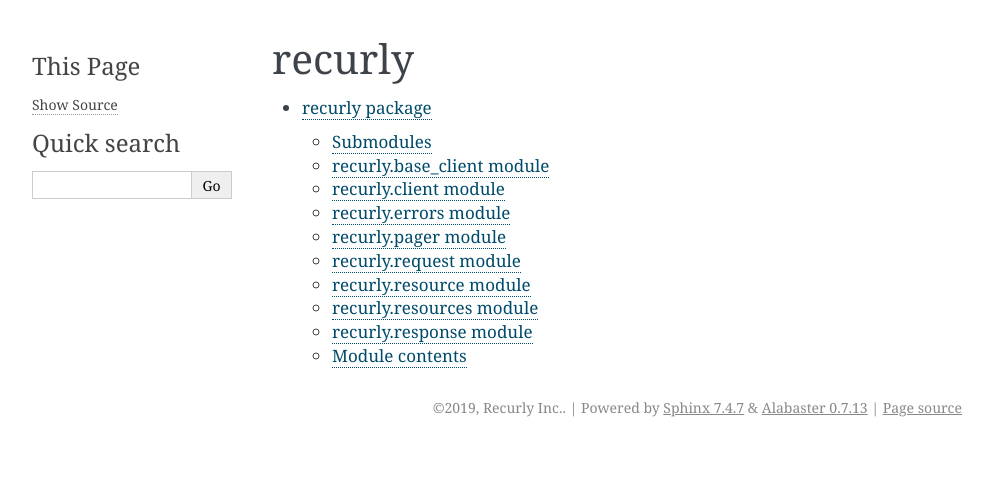
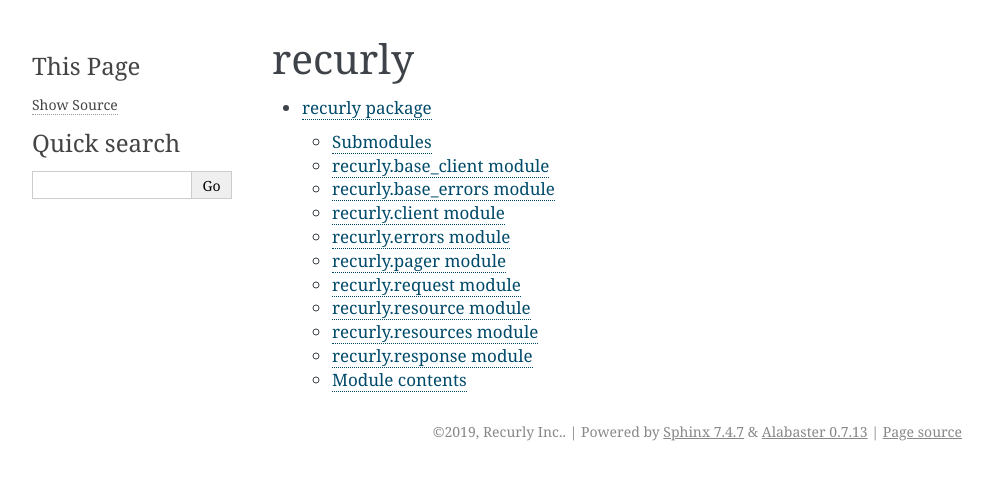
Before and after one commit to recurly/recurly-client-python, a Sphinx documentation site: the page built from docs/source/modules.rst, in a window 1280 px wide. Shown: the top 480 px of the page, without its empty margins (148-1141 px from the left). Built offline with Sphinx 7.4.7, drawn with Linux system fonts in a browser that asks for light colours.

```diff
--- a/docs/source/recurly.rst
+++ b/docs/source/recurly.rst
@@ -8,6 +8,14 @@
 ---------------------------
 
 .. automodule:: recurly.base_client
+    :members:
+    :undoc-members:
+    :show-inheritance:
+
+recurly.base\_errors module
+---------------------------
+
+.. automodule:: recurly.base_errors
     :members:
     :undoc-members:
     :show-inheritance:
```
Also changed, not shown: 1 other file.
